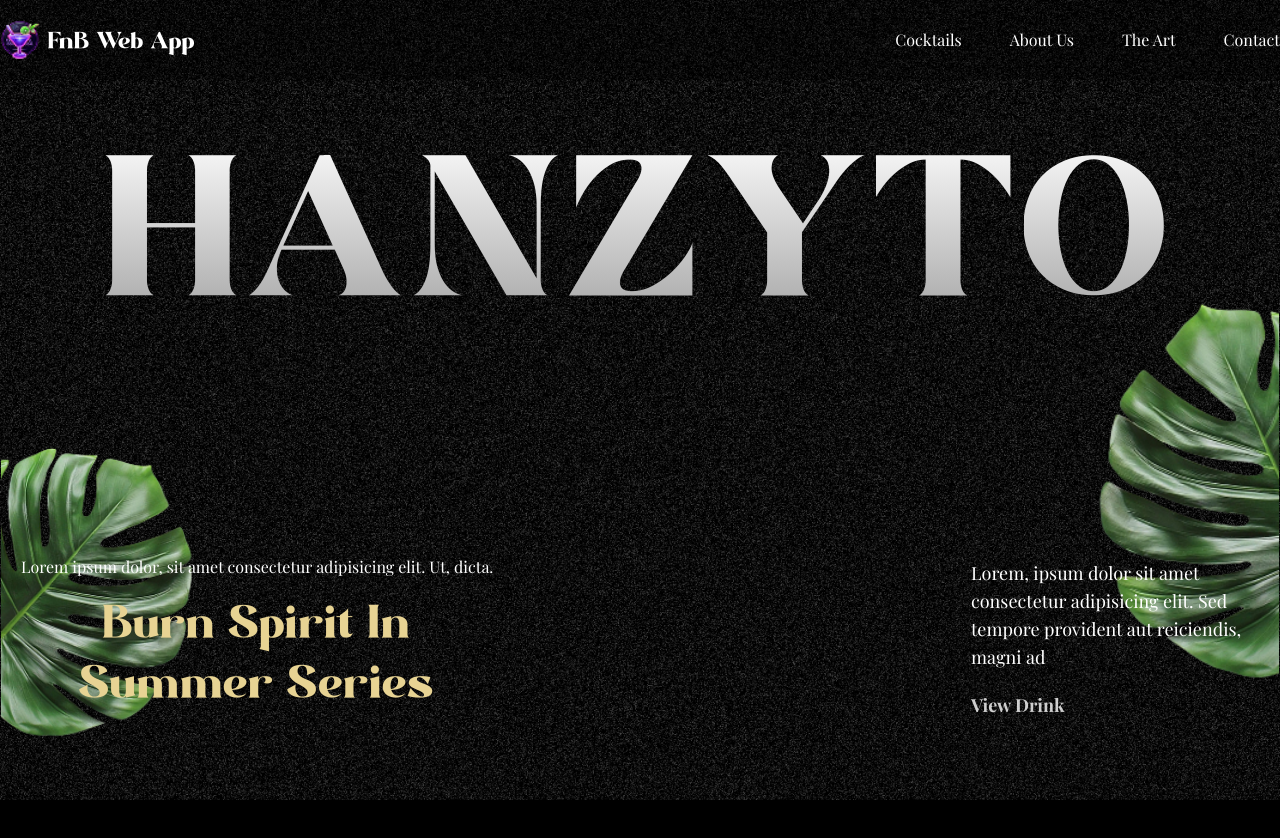
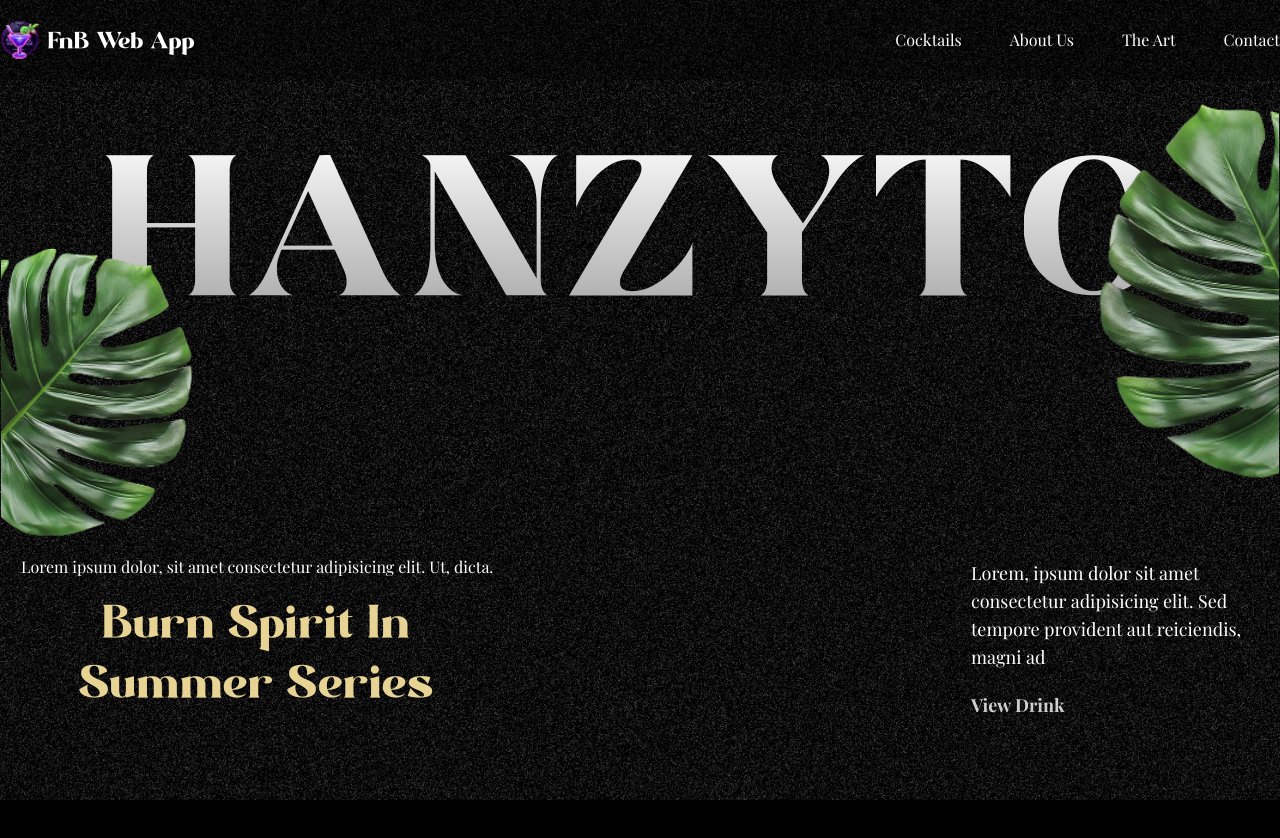
Before and after one commit to beellionaire/fnb-web-app-gsap, a Next.js app: page / in a window 1280 px wide. Shown: the top 838 px of the page. Built offline with nearby package versions, Linux system fonts and the light colour scheme.

Commit message:
implement hero scroll trigger

```diff
--- a/package.json
+++ b/package.json
@@ -14,7 +14,8 @@
     "next": "15.5.4",
     "postcss": "^8.5.6",
     "react": "19.1.0",
-    "react-dom": "19.1.0"
+    "react-dom": "19.1.0",
+    "react-responsive": "^10.0.1"
   },
   "devDependencies": {
     "@tailwindcss/postcss": "^4",
--- a/src/components/Hero.jsx
+++ b/src/components/Hero.jsx
@@ -2,12 +2,19 @@
 
 import gsap from "gsap";
 import { useGSAP } from "@gsap/react";
+import { ScrollTrigger, SplitText } from "gsap/all";
+import { useRef } from "react";
+import { useMediaQuery } from "react-responsive";
+
 import Image from "next/image";
-import { SplitText } from "gsap/all";
 
-gsap.registerPlugin(useGSAP);
+gsap.registerPlugin(useGSAP, ScrollTrigger, SplitText);
 
 const Hero = () => {
+  const videoRef = useRef();
+
+  const isMobile = useMediaQuery({ maxWidth: 767 });
+
   useGSAP(() => {
     const heroSplit = new SplitText(".title", { type: "chars, words" });
     const paragraphSplit = new SplitText(".subtitle", { type: "lines" });
@@ -40,7 +47,27 @@
       })
       .to(".right-leaf", { y: 200 }, 0)
       .to(".left-leaf", { y: 200 }, 0);
+
+    const startValue = isMobile ? "top 50%" : "center 60%";
+    const endValue = isMobile ? "120% top" : "bottom top";
+
+    let tl = gsap.timeline({
+      scrollTrigger: {
+        trigger: "video",
+        start: startValue,
+        end: endValue,
+        scrub: true,
+        pin: true,
+      },
+    });
+
+    videoRef.current.onloadedmetadata = () => {
+      tl.to(videoRef.current, {
+        currentTime: videoRef.current.duration,
+      });
+    };
   }, []);
+
   return (
     <>
       <section id="hero" className="noisy">
@@ -90,6 +117,16 @@
           </div>
         </div>
       </section>
+
+      <div className="video absolute inset-0">
+        <video
+          ref={videoRef}
+          src="/videos/output.mp4"
+          muted
+          playsInline
+          preload="auto"
+        />
+      </div>
     </>
   );
 };
```
Also changed, not shown: 2 other files (tests, documents, lock files or other folders).
